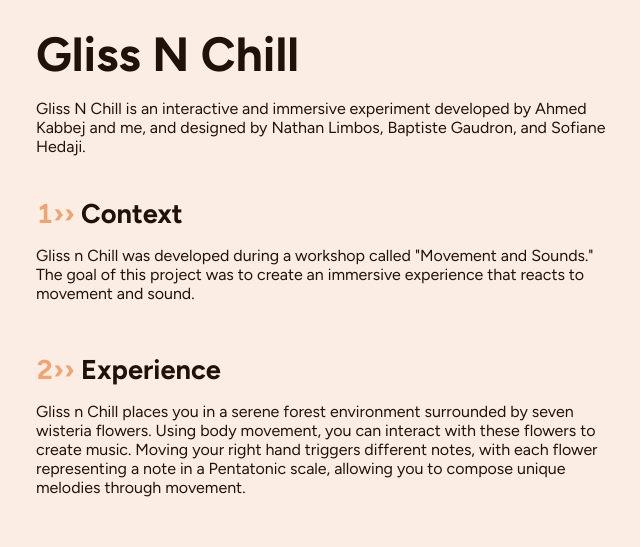
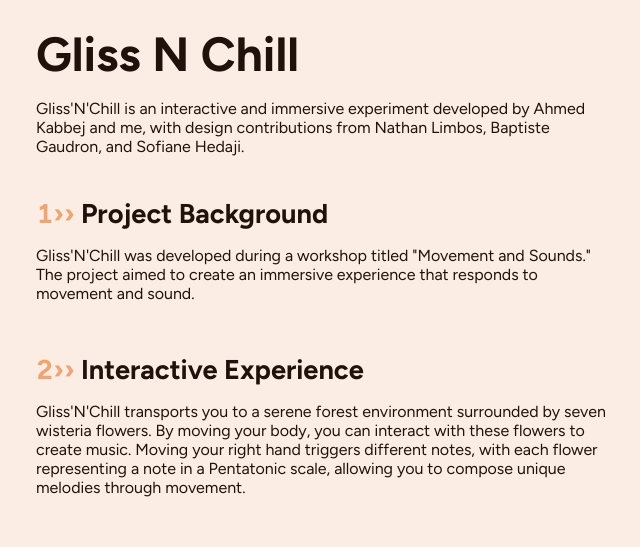
Before and after one commit to AdrienGQT/Portfolio-2024, a PHP site: page /src/pages/design/gliss-n-chill.php in a window 1280 px wide. Shown: the part 90-637 px from the top of the page, without its empty margins (154-794 px from the left). Run offline with PHP 8.4, Linux system fonts and the light colour scheme; some libraries are stand-ins or nearby versions.

Commit message:
Gliss'N'Chill update

```diff
--- a/src/pages/design/gliss-n-chill.php
+++ b/src/pages/design/gliss-n-chill.php
@@ -4,28 +4,27 @@
     <div class="article-title">
         <h3 class="article-title__main">Gliss N Chill</h3>
         <p class="article-title__second">
-            Gliss N Chill is an interactive and immersive experiment developed by Ahmed Kabbej and me, and designed by
-            Nathan Limbos, Baptiste Gaudron, and Sofiane Hedaji.
+            Gliss'N'Chill is an interactive and immersive experiment developed by Ahmed Kabbej and me, with design
+            contributions from Nathan Limbos, Baptiste Gaudron, and Sofiane Hedaji.
         </p>
     </div>
     <ol class="article-sections-list">
 
         <li class="article-section">
-            <h5 class="article-section__title">Context</h5>
+            <h5 class="article-section__title">Project Background</h5>
             <p class="article-section__para">
-                Gliss n Chill was developed during a workshop called "Movement and Sounds."
-                The goal of this project was to create an immersive experience that reacts to movement and sound.
+                Gliss'N'Chill was developed during a workshop titled "Movement and Sounds." The project aimed to create
+                an immersive experience that responds to movement and sound.
             </p>
         </li>
 
         <li class="article-section">
-            <h5 class="article-section__title">Experience</h5>
+            <h5 class="article-section__title">Interactive Experience</h5>
             <p class="article-section__para">
-                Gliss n Chill places you in a serene forest environment surrounded by seven wisteria flowers.
-                Using body movement, you can interact with these flowers to create music.
-                Moving your right hand triggers different notes, with each flower representing a note in a Pentatonic
-                scale,
-                allowing you to compose unique melodies through movement.
+                Gliss'N'Chill transports you to a serene forest environment surrounded by seven wisteria flowers. By
+                moving your body, you can interact with these flowers to create music. Moving your right hand triggers
+                different notes, with each flower representing a note in a Pentatonic scale, allowing you to compose
+                unique melodies through movement.
             </p>
         </li>
 
@@ -35,24 +34,52 @@
             </div>
             <video autoplay muted loop class="article-media__video"
                 src="\client-data\images\pages-content\gliss-n-chill\demo.webm"
-                alt="Video of Gobelins Timeline"></video>
+                alt="Video of Gliss'N'Chill Demonstration"></video>
         </div>
 
         <li class="article-section">
-            <h5 class="article-section__title">Technologies Used</h5>
+            <h5 class="article-section__title">Movement Tracking</h5>
             <p class="article-section__para">
-                The project is built using Mediapipe for real-time hand tracking, Matter.js for realistic physics
-                simulation,
-                and Vite for fast development. The structure and styling are handled with JavaScript, CSS, and HTML.
+                To create this project, we needed to track the user's hand position in real-time. We achieved this using
+                the user's webcam video feed combined with the <a
+                    href="https://ai.google.dev/edge/mediapipe/solutions/guide?hl=en" target="_blank">Google MediaPipe
+                    API</a>. This part of the code captures the position of the user's right hand in every frame.
             </p>
         </li>
 
         <li class="article-section">
-            <h5 class="article-section__title">Development Notes</h5>
+            <h5 class="article-section__title">Physics Simulation</h5>
             <p class="article-section__para">
-                This project is designed as a real-time interactive experience, blending movement and sound to create
-                a calm and engaging atmosphere. By combining hand tracking and physics simulation,
-                it delivers an immersive musical experience.
+                Another crucial aspect of the development was the physics simulation of the flowers. We used the <a
+                    href="https://brm.io/matter-js/" target="_blank">Matter.js library</a> to create and simulate
+                complex objects with constraints and realistic physical behavior. This part of the code retrieves the
+                user's hand position from the tracker, moves the circle, and calculates interactions with the flowers,
+                considering speed and direction to create a sensation of gently touching the flowers.
+            </p>
+        </li>
+
+        <li class="article-section">
+            <h5 class="article-section__title">Note Generation</h5>
+            <p class="article-section__para">
+                We then needed to detect collisions between the circle and the flowers. When a flower is touched, a
+                corresponding note is emitted, allowing the user to create melodies.
+            </p>
+        </li>
+
+        <li class="article-section">
+            <h5 class="article-section__title">Sound Environment</h5>
+            <p class="article-section__para">
+                To fully immerse the user, we created a complex sound environment. We mixed forest sounds, including
+                wind and nature noises. Additionally, we composed a calm and relaxing musical background in the same
+                scale as the flower notes to complement the user's melody.
+            </p>
+        </li>
+
+        <li class="article-section">
+            <h5 class="article-section__title">Try it now</h5>
+            <p class="article-section__para">
+                Our project is available online ! You can try it on desktop right now by clicking <a
+                    href="https://glisse-n-chill.vercel.app/" target="_blank">here</a>
             </p>
         </li>
 
```
